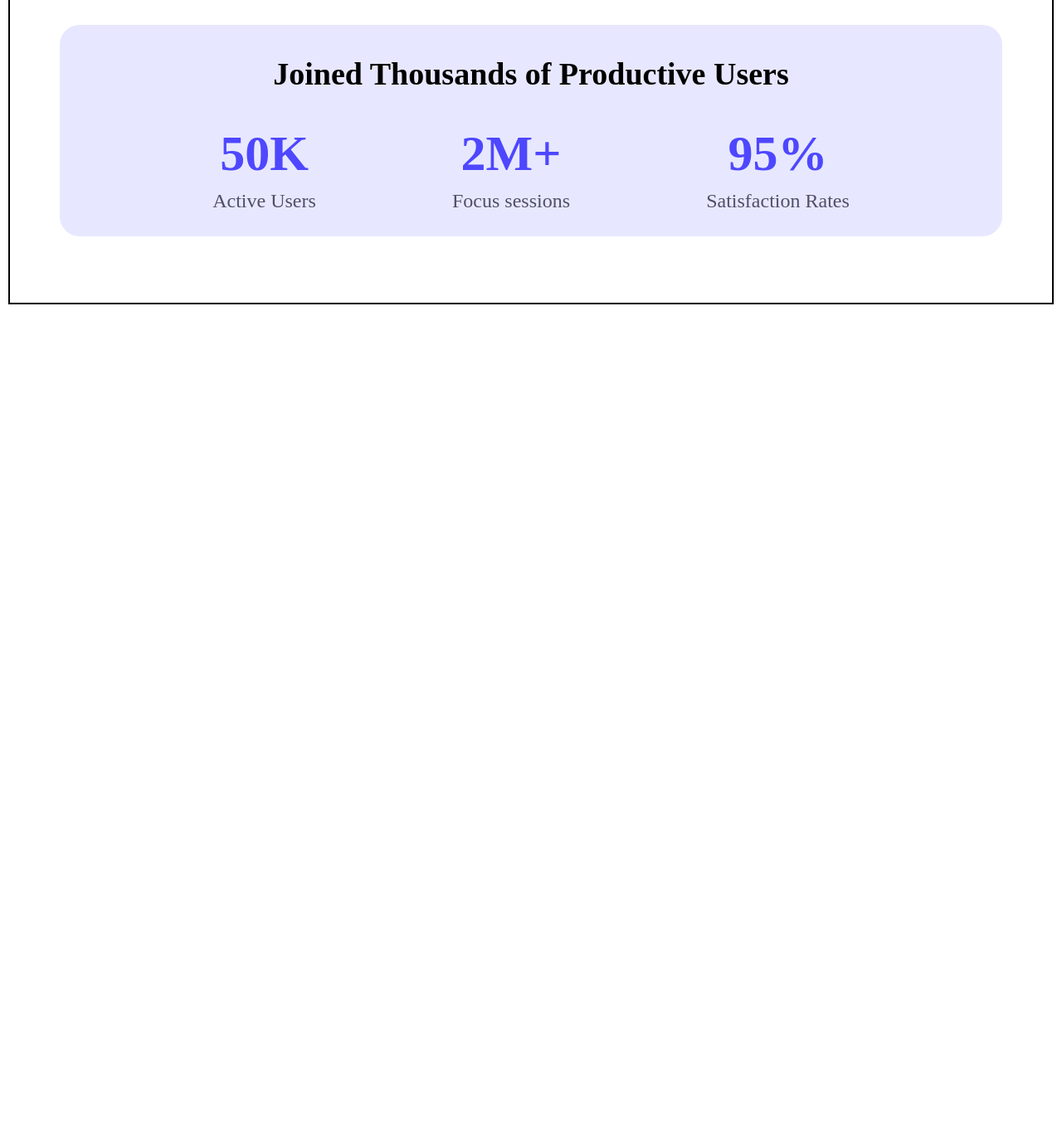
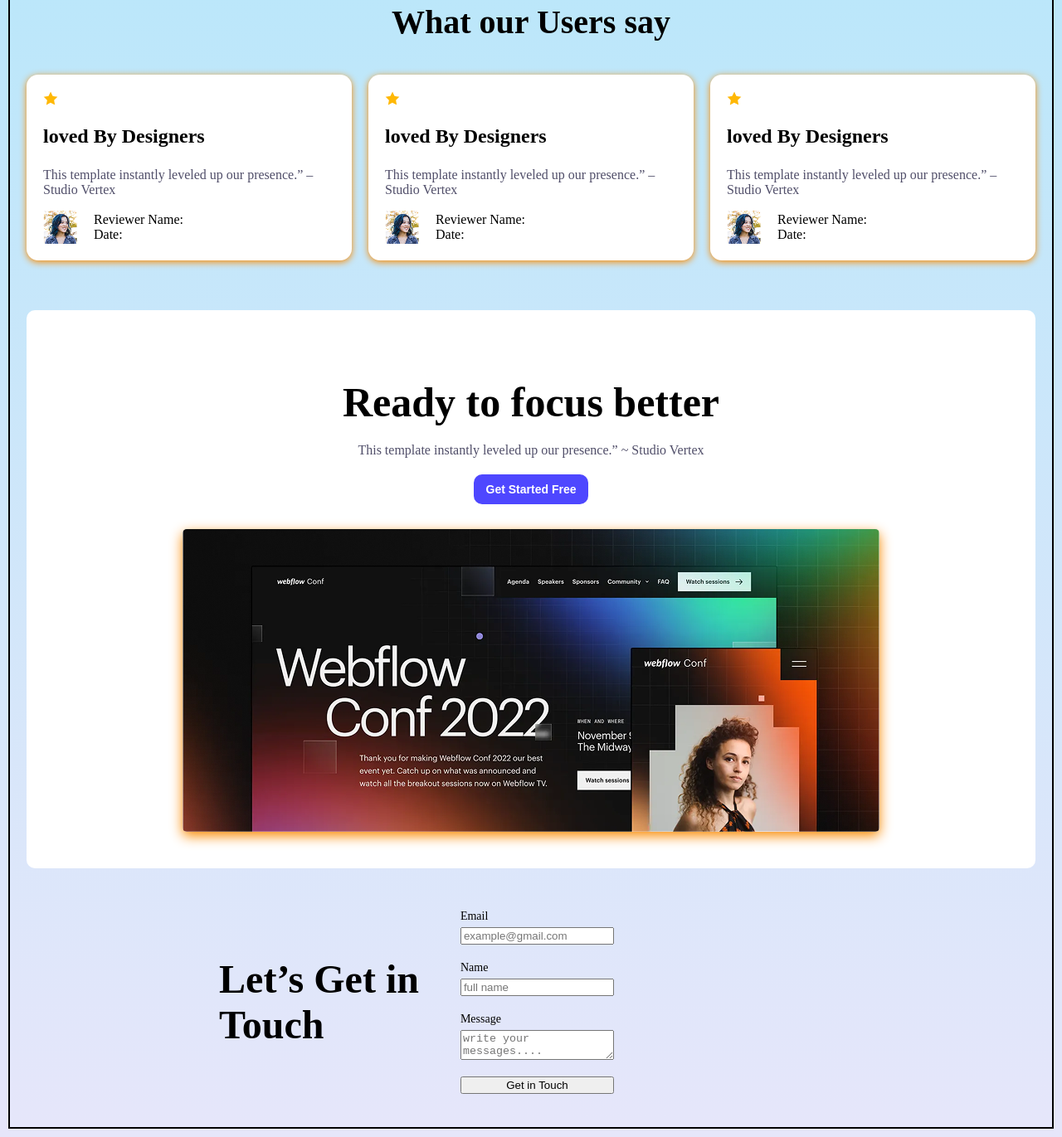
Before and after one commit to ovijit96/AritroBD, a plain HTML site: page index.html in a window 1280 px wide. Shown: the part 118-1489 px from the top of the page at 83% size. Before the commit the page ends 800 px from the top, so only its background shows below. Drawn offline with Linux system fonts and the light colour scheme; a web font is replaced by a local one.

Commit message:
review focus newsletter

```diff
--- a/index.html
+++ b/index.html
@@ -48,7 +48,7 @@
 
         <!-- Productive user sections -->
 
-        <section class="user-section">
+        <!-- <section class="user-section">
             <h2>Joined Thousands of Productive Users</h2>
             <div class="mother">
                 <div class="child">
@@ -65,7 +65,97 @@
                 </div>
             </div>
 
+        </section> -->
+<!-- review sections -->
+        <section>
+            <h2>What our Users say</h2>
+            <div class="testimonial">
+                <div class="card">
+                    <div class="star"><img src="Assets/icon-star.png" alt="review star"></div>
+                    <h3>loved By Designers</h3>
+                    <p>This template instantly leveled up our presence.” – Studio Vertex</p>
+                    <div class="reviewer">
+                        <img src="Assets/avatar.png" alt="reviewer image">
+                        <div class="reviewer-info">
+                            Reviewer Name: <br> Date:
+                        </div>
+
+                    </div>
+
+
+                </div>
+                <div class="card">
+                    <div class="star"><img src="Assets/icon-star.png" alt="review star"></div>
+                    <h3>loved By Designers</h3>
+                    <p>This template instantly leveled up our presence.” – Studio Vertex</p>
+                    <div class="reviewer">
+                        <img src="Assets/avatar.png" alt="reviewer image">
+                        <div class="reviewer-info">
+                            Reviewer Name: <br> Date:
+                        </div>
+
+                    </div>
+
+
+                </div>
+                <div class="card">
+                    <div class="star"><img src="Assets/icon-star.png" alt="review star"></div>
+                    <h3>loved By Designers</h3>
+                    <p>This template instantly leveled up our presence.” – Studio Vertex</p>
+                    <div class="reviewer">
+                        <img src="Assets/avatar.png" alt="reviewer image">
+                        <div class="reviewer-info">
+                            Reviewer Name: <br> Date:
+                        </div>
+
+                    </div>
+
+
+                </div>
+
+
+            </div>
+
         </section>
+
+        <!-- focus sections -->
+         <section>
+            <div class="focus">
+                <h2>Ready to focus better</h2>
+                <p>This template instantly leveled up our presence.” ~ Studio Vertex</p>
+                <button class="stay-btn">Get Started Free</button>
+                <div class="focus-img">
+                    <img src="Assets/wc-big.png" alt="">
+                </div>
+            </div>
+         </section>
+<!-- newsletter sectioins -->
+         <section>
+            <div class="newsletter">
+                <div class="left-side">
+                    <h1>Let’s Get in<br>Touch</h1>
+                </div>
+                <div class="right-side">
+                    <div class="allign">
+                        <label for="email">Email </label>
+                        <input type="email" name="" id="email" placeholder="example@gmail.com">
+
+                    </div>
+                    <div class="allign">
+                        <label for="text">Name </label>
+                        <input type="text" name="" id="name" placeholder="full name">
+                    </div>
+                    <div class="allign">
+                        <label for="message">Message</label>
+                        <textarea name="" id="message" placeholder="write your messages...."></textarea>
+                    </div>
+                    <button class="btn-3">Get in Touch</button>
+                </div>
+
+
+            </div>
+
+         </section>
     </main>
 
     <footer>
--- a/style.css
+++ b/style.css
@@ -2,6 +2,7 @@ body{
     margin: 10px;
     padding: 20px;
     border: 2px solid rgb(2, 2, 2);
+    background: linear-gradient(180deg, #B8E7FA, #E6E6FA);
 
 }
 
@@ -158,3 +159,135 @@ body{
     color: #504e69;
 
 }
+
+
+/* review sections */
+
+h2{
+    font-size: 40px;
+    margin-bottom: 40px;
+    text-align: center;
+}
+.card{
+    /* border: 2px solid green; */
+    background-color: white;
+    padding: 20px;
+    text-align: left;
+    box-shadow: 0 2px 8px #fa8a01;
+    border-radius: 14px;
+
+}
+
+.card h3{
+    font-size: 24px;
+
+}
+
+.card p{
+    font-size: 16px;
+    color: #504e69;
+
+}
+
+
+
+.testimonial{
+    display: flex;
+    justify-content:center ;
+    gap: 20px;
+
+
+
+}
+
+.star{
+    display: flex;
+    /* flex-direction:r ; */
+    margin-bottom: 10px;
+}
+
+.reviewer{
+    display: flex;
+    align-items: center;
+    gap: 20px;
+
+}
+
+/* focus sections */
+
+.focus{
+    text-align: center;
+    /* border: 2px solid darkblue; */
+    padding: 40px;
+    border-radius: 10px;
+    margin-top: 60px;
+    background-color: rgb(255, 255, 255);
+
+}
+
+.focus h2{
+    font-size: 50px;
+    margin-bottom: 20px;
+}
+
+.focus p{
+    font-size: 16px;
+    color: #504e69;
+    margin-bottom: 20px;
+}
+
+.focus-img{
+    margin-top: 30px;
+    justify-content: center;
+    /* border: 2px solid black; */
+    /* border-radius: 15px; */
+}
+.focus-img img{
+    border-radius: 5px;
+    box-shadow: 0 5px 15px #fa8a01;
+}
+
+/* newsletter sectioins */
+.newsletter{
+    display: flex;
+    max-width: 900px;
+    gap: 50px;
+    padding: 20px;
+    align-items: center;
+    justify-content: center;
+    margin-top: 30px;
+}
+
+.left-side{
+    display: flex;
+    align-items: center;
+    justify-content: center;
+}
+.left-side h1{
+    font-size: 48px;
+
+}
+
+.right-side{
+    display: flex;
+    flex-direction: column;
+    gap: 20px;
+
+}
+
+label{
+    font-size: 14px;
+    margin-bottom: 5px;
+}
+
+input textarea{
+    font-size: 16px;
+
+}
+textarea{
+    resize: vertical;
+}
+.allign{
+    display: flex;
+    flex-direction: column;
+}
```
